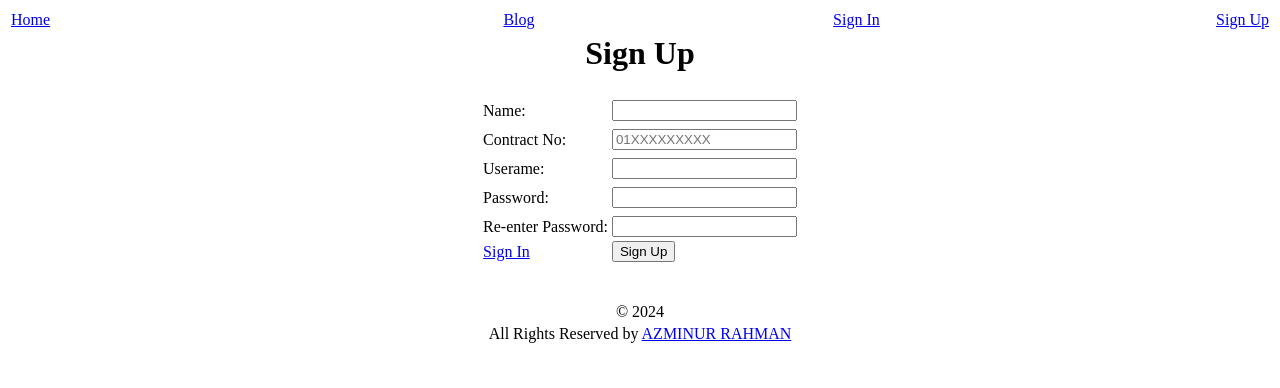
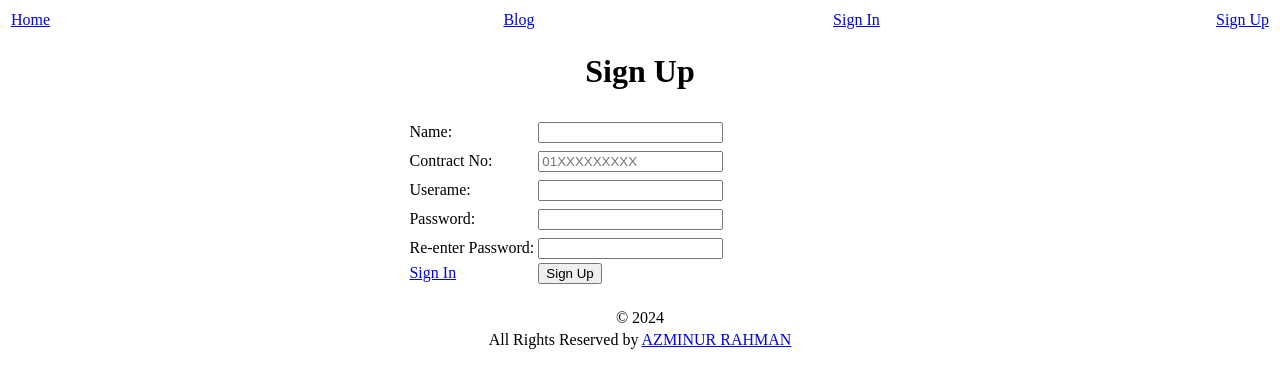
Before and after one commit to azminur2856/learning-web-technologies-fall2024-2025-sec-e, a PHP site: page /view/signup.php in a window 1280 px wide. Shown: the top 388 px of the page. Run offline with PHP 8.4, Linux system fonts and the light colour scheme.

Commit message:
Update signup.php

```diff
--- a/Lab Exam Final/view/signup.php
+++ b/Lab Exam Final/view/signup.php
@@ -3,21 +3,20 @@
 <html lang="en">
   <head>
     <title>Sign Up</title>
-    <script src="../js/signupCheck.js"></script>
+    <script src="../asset/js/signupCheck.js"></script>
   </head>
 
   <body>
+  <h1 align="center">Sign Up</label></h1>
     <table align="center" width="100%">
       <tr>
-        <td width="50%" align="center">
+        <td>
           <form
             action="../controller/signupCheck.php"
             method="POST"
             onsubmit="return validateForm()"
           >
-          <div align="center" class="mainDiv">
-              <h1 align="center">Sign Up</label></h1>
-              <table>
+              <table align="center">
                 <!-- Form Error -->
                 <tr>
                   <td></td>
@@ -100,19 +99,16 @@
                   </td>
                 </tr>
               </table>
-            </div>
           </form>
+        </td>
+        <td>
+          <table align="center" id="jsError">
+              <ul id="errorList"></ul>
+          </table>
         </td>
       </tr>
     </table>
-    <!-- js error show -->
-    <div id="jsError">
-      <ul id="errorList">
-      </ul>
-    </div>
-
     <?php
-      // Clear session variables after rendering
       unset($_SESSION['form_error']);
       unset($_SESSION['name']);
       unset($_SESSION['name_error']);
```
